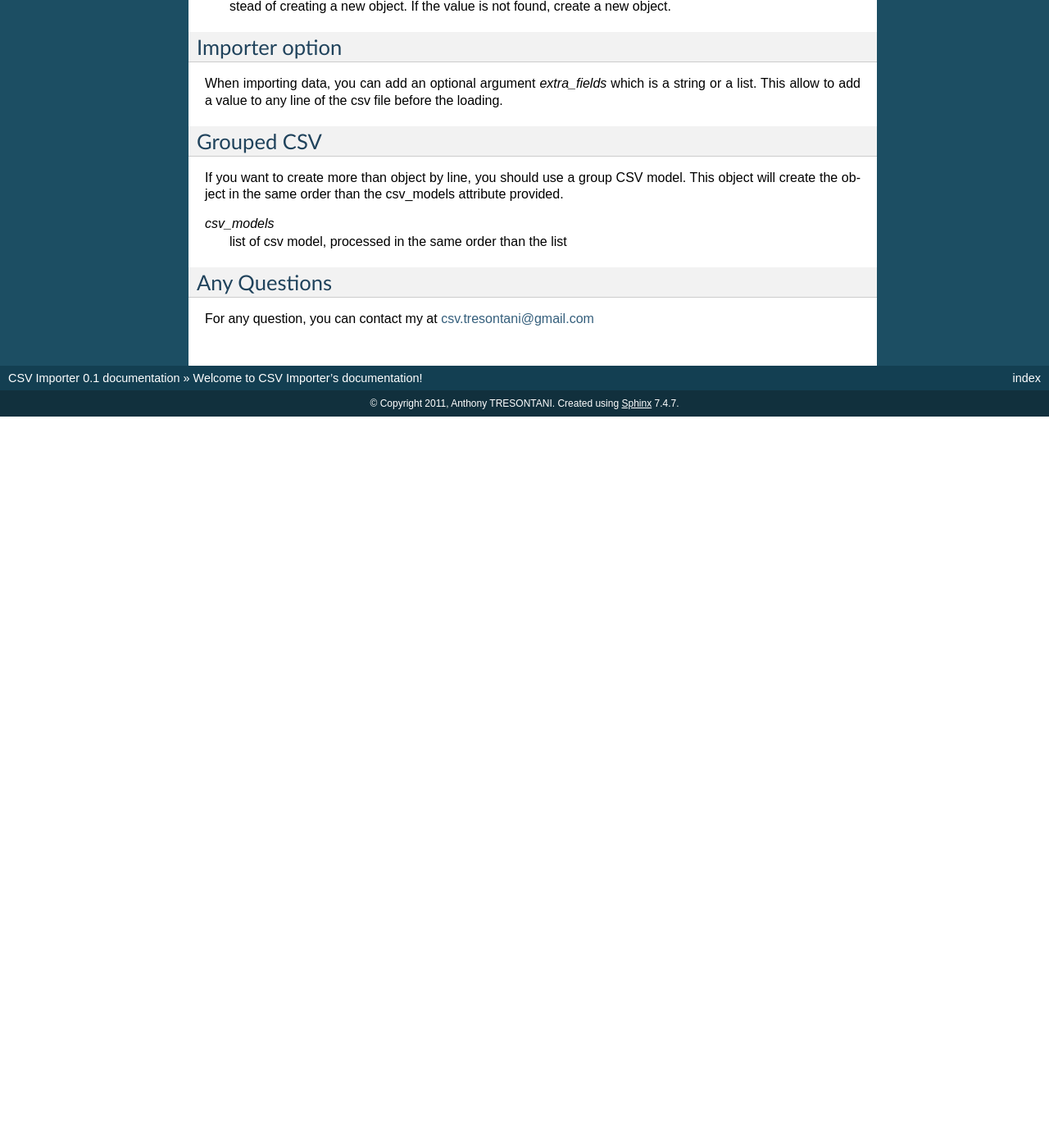
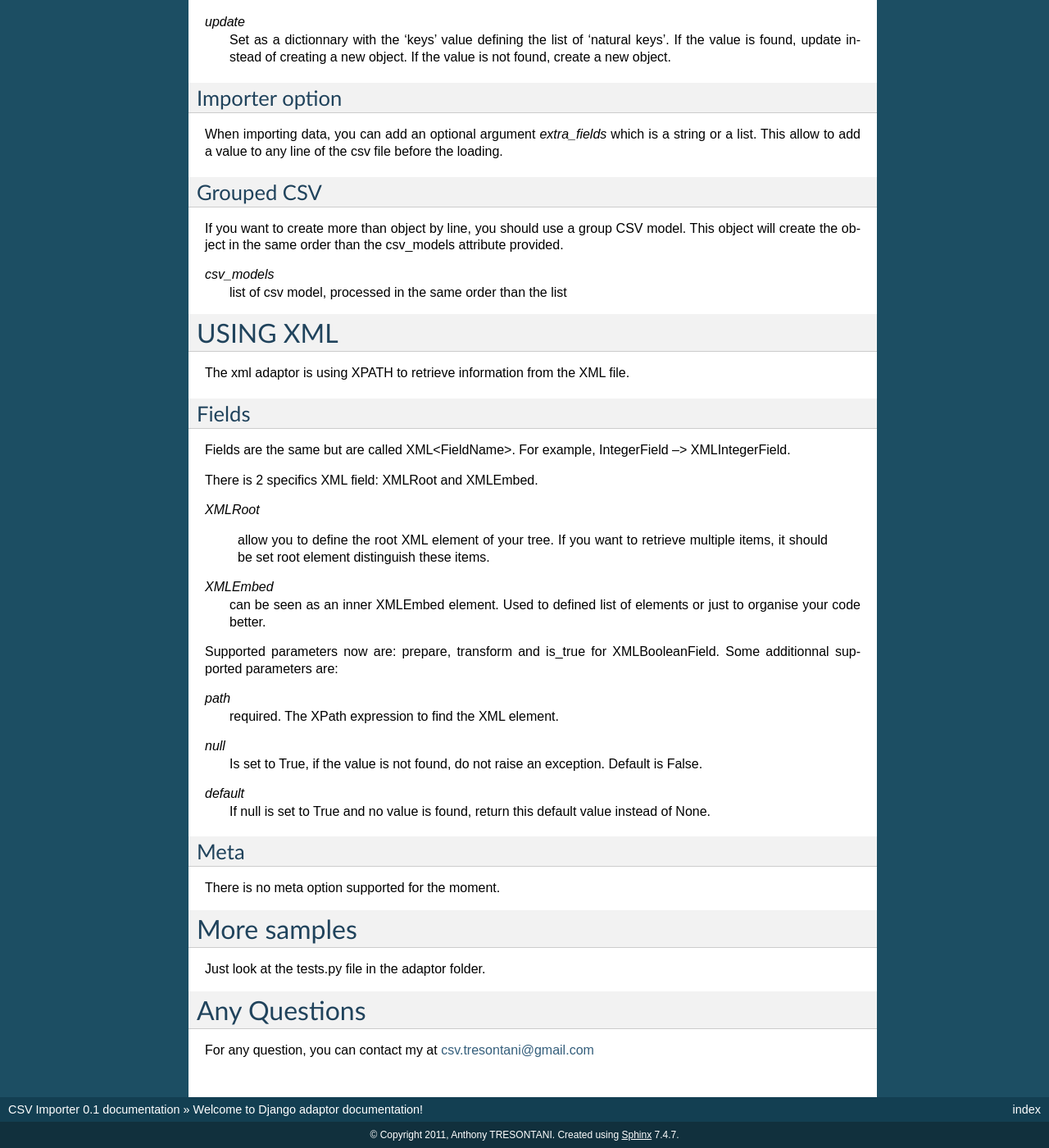
Before and after one commit to anthony-tresontani/django-adaptors, a Sphinx documentation site: the page built from docs/index.rst, in a window 1280 px wide and 1400 px high, scrolled down 3268 px. Shown: the whole window at 82% size. Built offline with Sphinx 7.4.7, drawn with Linux system fonts in a browser that asks for light colours; before the commit the page ends 3776 px from its top, so only the background shows below that; some of the changed text lies outside the part shown.

Commit message:
Update the doc

```diff
--- a/docs/index.rst
+++ b/docs/index.rst
@@ -3,10 +3,10 @@
    You can adapt this file completely to your liking, but it should at least
    contain the root `toctree` directive.
 
-Welcome to CSV Importer's documentation!
+Welcome to Django adaptor documentation!
 ========================================
 
-Contents: **CSV importer** is a tool which allow you to transform easily a csv file into a python object or a django model instance.
+Contents: **Django adaptor** is a tool which allow you to transform easily a CSV/XML file into a python object or a django model instance.
 It is based on a django-style declarative model.
 
 
@@ -18,12 +18,14 @@ Installation
 
 Simple, like Pypi package:
 
-easy_install csvImporter
+easy_install django-adaptors
 
 or with Pip
 
-pip install csvImporter
+pip install django-adaptors
 
+USING CSV
+=========
 
 Basic sample
 ------------
@@ -203,7 +205,49 @@ This object will create the object in the same order than the csv_models attribu
 	list of csv model, processed in the same order than the list
 
 
+USING XML
+=========
+
+The xml adaptor is using XPATH to retrieve information from the XML file.
+
+
+Fields
+------
+
+Fields are the same but are called XML<FieldName>. For example, IntegerField --> XMLIntegerField.
+
+There is 2 specifics XML field: XMLRoot and XMLEmbed.
+
+`XMLRoot`
+
+	 allow you to define the root XML element of your tree. If you want to retrieve multiple items, it should be set root element distinguish these items.
+
+`XMLEmbed`
+	can be seen as an inner XMLEmbed element. Used to defined list of elements or just to organise your code better.
+
+Supported parameters now are: prepare, transform and is_true for XMLBooleanField.
+Some additionnal supported parameters are:
+
+`path`
+	required. The XPath expression to find the XML element.
+
+`null`
+	Is set to True, if the value is not found, do not raise an exception. Default is False.
+
+`default`
+        If null is set to True and no value is found, return this default value instead of None.
+
+Meta
+----
+
+There is no meta option supported for the moment.
+
+More samples
+============
+
+Just look at the tests.py file in the adaptor folder.
+
 Any Questions
--------------
+=============
 
 For any question, you can contact my at csv.tresontani@gmail.com
```
Also changed, not shown: 1 other file.
